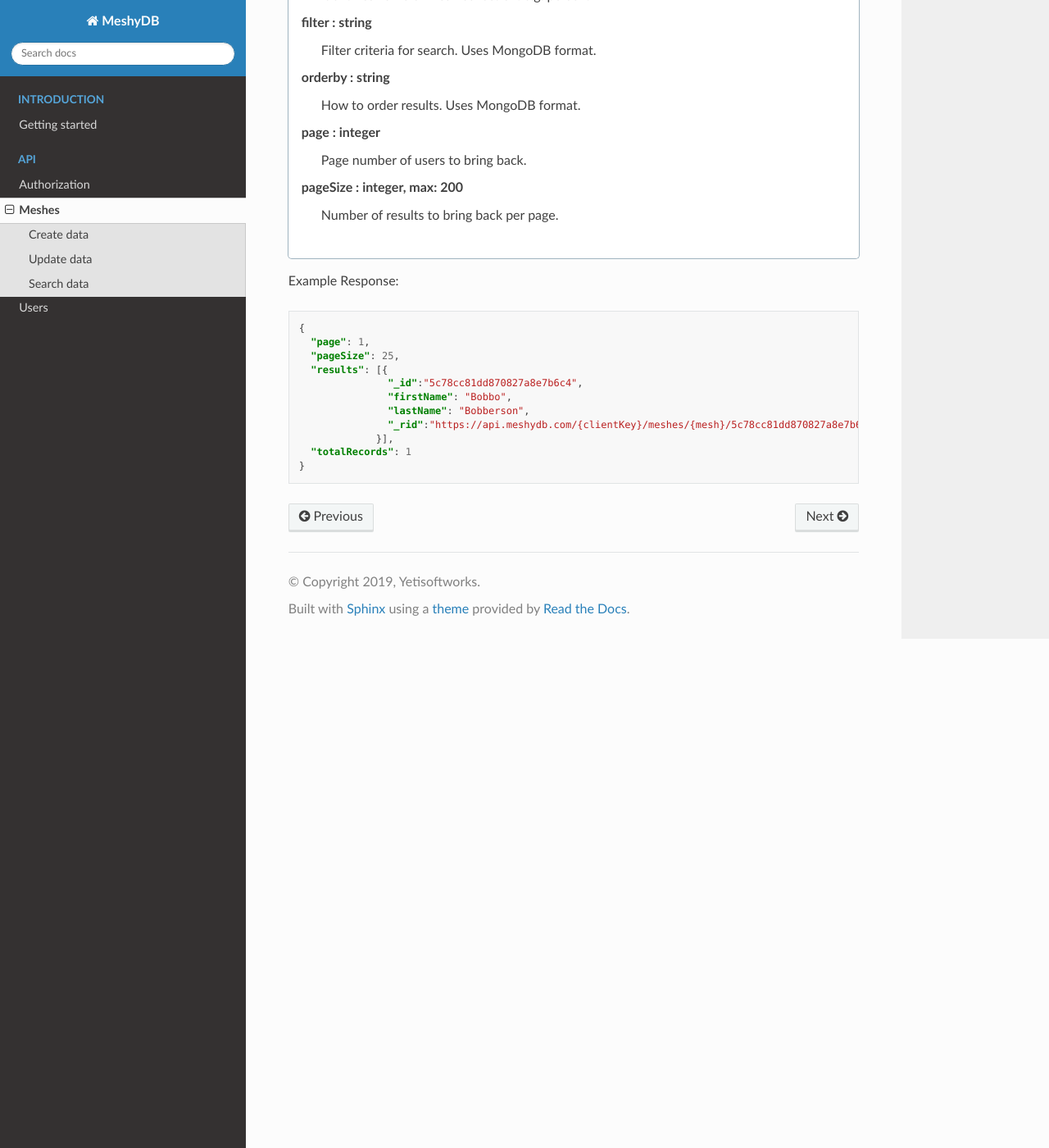
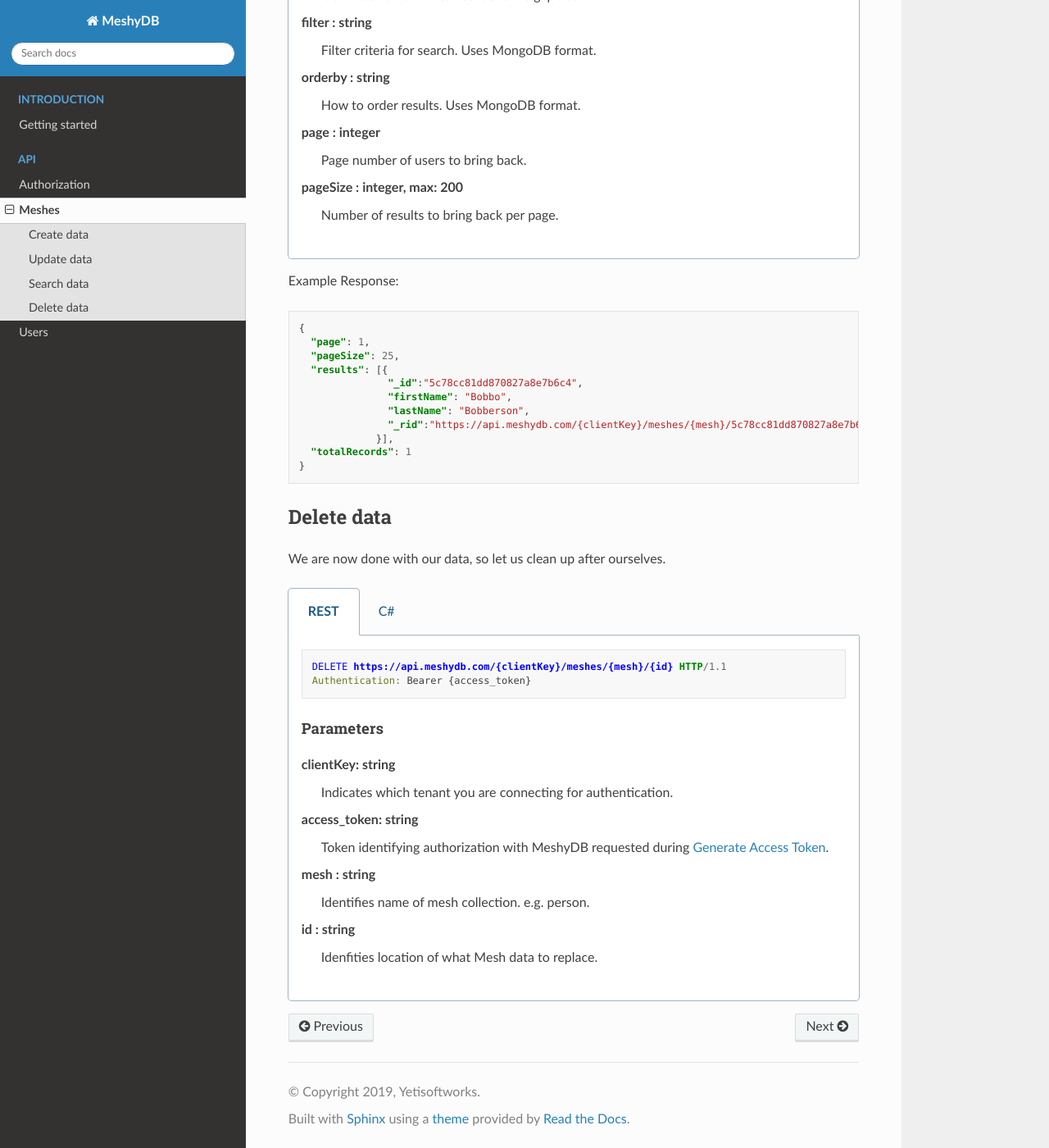
Before and after one commit to yetisoftworks/MeshyDB.SDK, a Sphinx documentation site: the page built from docs/api/meshes.rst, in a window 1280 px wide and 1400 px high, scrolled down 2717 px. Shown: the whole window at 82% size. Built offline with Sphinx 7.4.7 and the Read the Docs theme 2.0.0, drawn with Linux system fonts in a browser that asks for light colours.

Commit message:
Update meshes.rst

```diff
--- a/docs/api/meshes.rst
+++ b/docs/api/meshes.rst
@@ -214,3 +214,45 @@ Example Response:
                }],
     "totalRecords": 1
   }
+
+-----------
+Delete data
+-----------
+We are now done with our data, so let us clean up after ourselves.
+
+.. tabs::
+
+   .. group-tab:: REST
+
+      .. code-block:: http
+
+         DELETE https://api.meshydb.com/{clientKey}/meshes/{mesh}/{id} HTTP/1.1
+         Authentication: Bearer {access_token}
+
+      |parameters|
+
+      clientKey: string
+         Indicates which tenant you are connecting for authentication.
+      access_token: string
+         Token identifying authorization with MeshyDB requested during `Generate Access Token <auth.html#generate-access-token>`_.
+      mesh : string
+         Identifies name of mesh collection. e.g. person.
+      id : string
+         Idenfities location of what Mesh data to replace.
+
+   .. group-tab:: C#
+
+      .. code-block:: c#
+
+         await client.Meshes.DeleteAsync(person);
+
+      |parameters|
+
+      clientKey: string
+         Indicates which tenant you are connecting for authentication.
+      access_token: string
+         Token identifying authorization with MeshyDB requested during `Generate Access Token <auth.html#generate-access-token>`_.
+      mesh : string
+         Identifies name of mesh collection. e.g. person.
+      id : string
+         Idenfities location of what Mesh data to replace.
```
